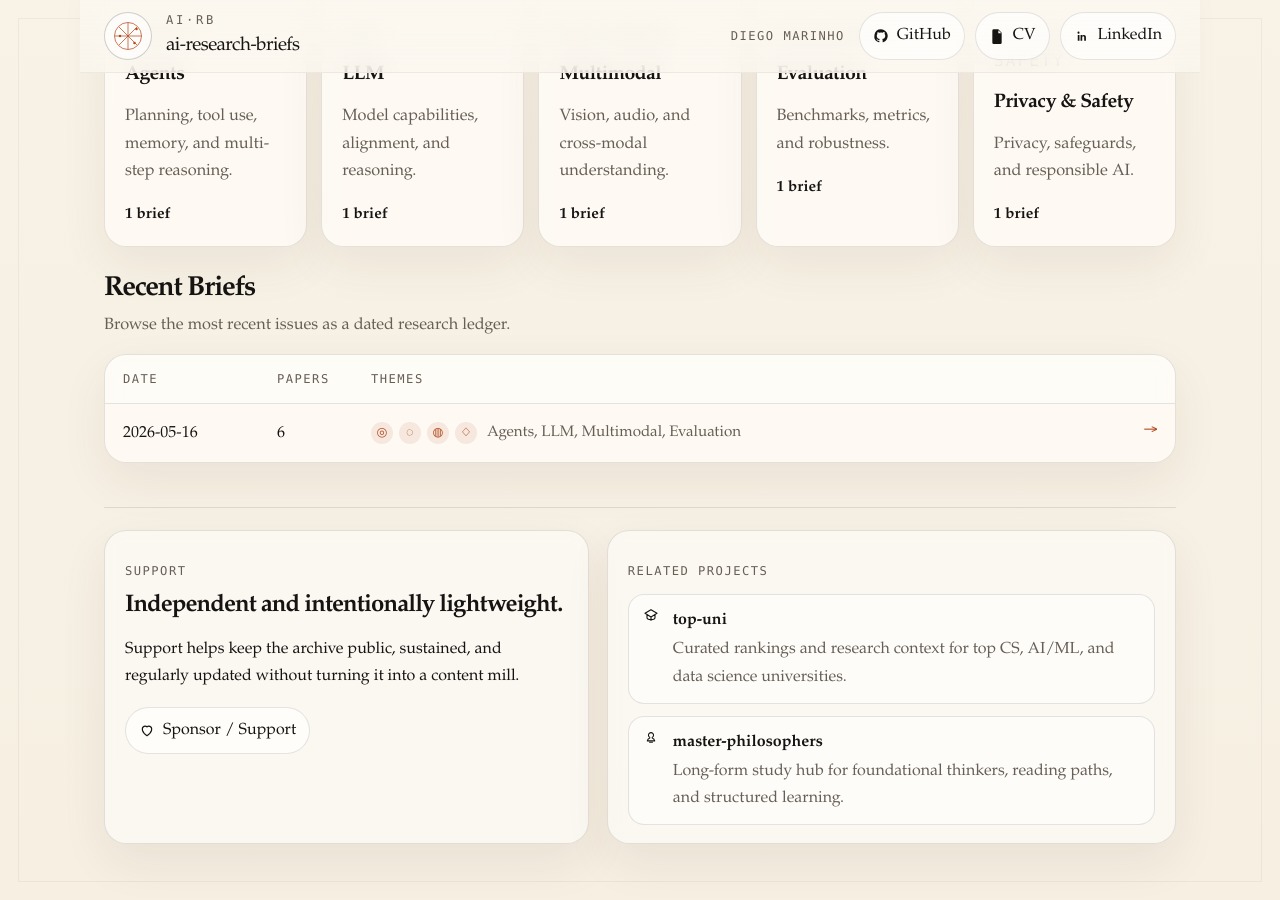
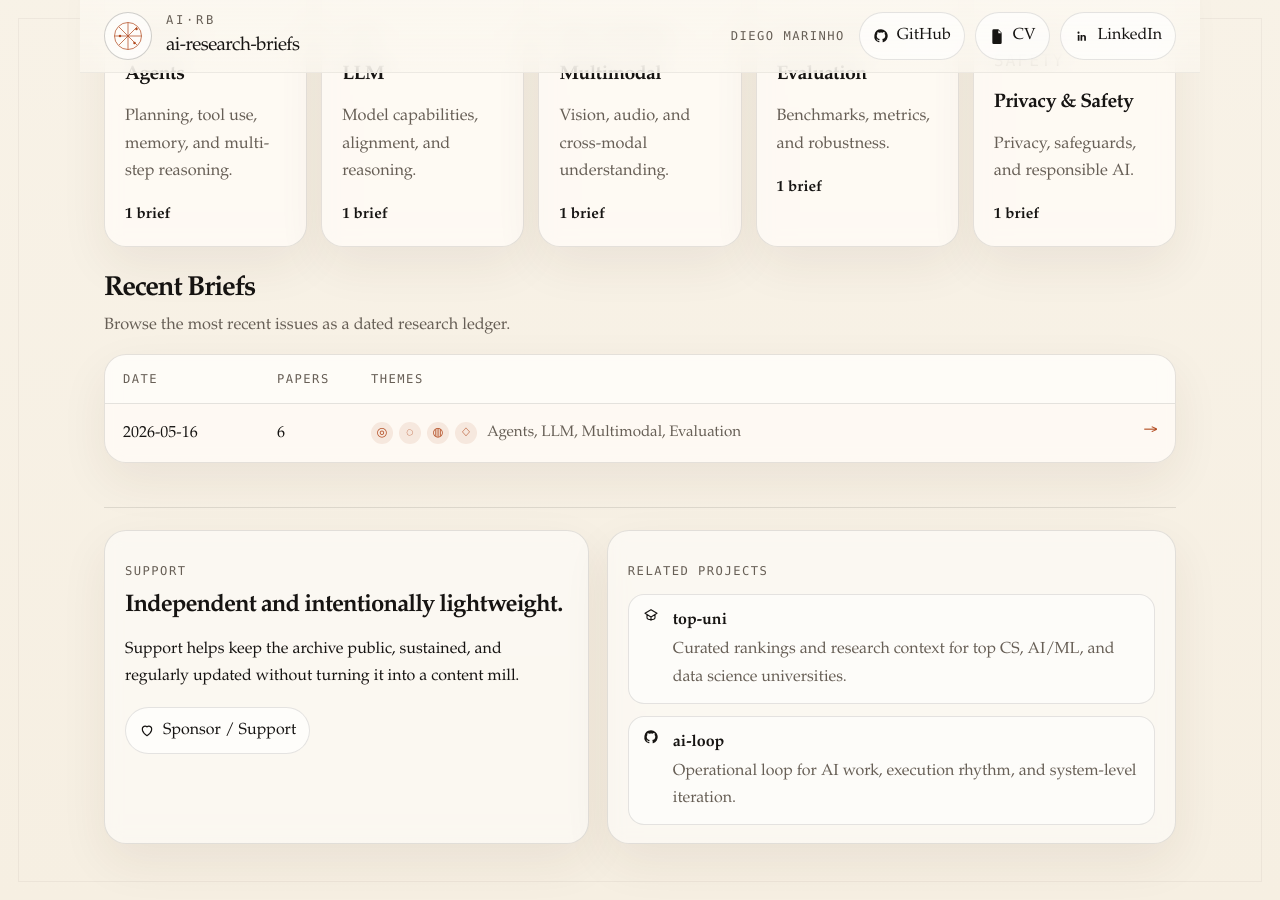
Before and after one commit to dmoliveira/ai-research-briefs, a Jekyll site: the page built from docs/index.md, in a window 1280 px wide and 900 px high, scrolled down 1508 px. Built offline with Jekyll 4.4.1, drawn with Linux system fonts in a browser that asks for light colours.

Commit message:
Swap related project to ai-loop

```diff
--- a/docs/_config.yml
+++ b/docs/_config.yml
@@ -13,10 +13,10 @@ related_projects:
     url: https://dmoliveira.github.io/top-uni/
     description: Curated rankings and research context for top CS, AI/ML, and data science universities.
     icon: academia
-  - name: master-philosophers
-    url: https://dmoliveira.github.io/master-philosophers/
-    description: Long-form study hub for foundational thinkers, reading paths, and structured learning.
-    icon: philosopher
+  - name: ai-loop
+    url: https://dmoliveira.github.io/ailoop/
+    description: Operational loop for AI work, execution rhythm, and system-level iteration.
+    icon: github
 theme: null
 markdown: kramdown
 kramdown:
```
Also changed, not shown: README.md.
